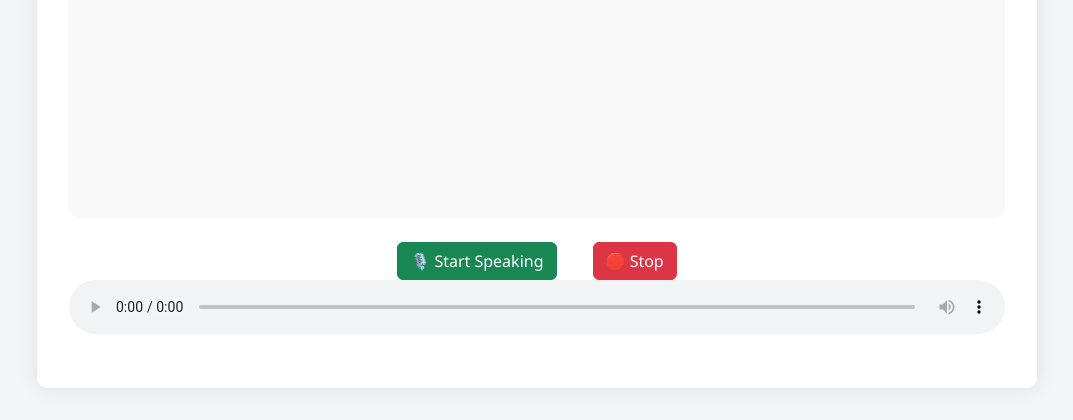
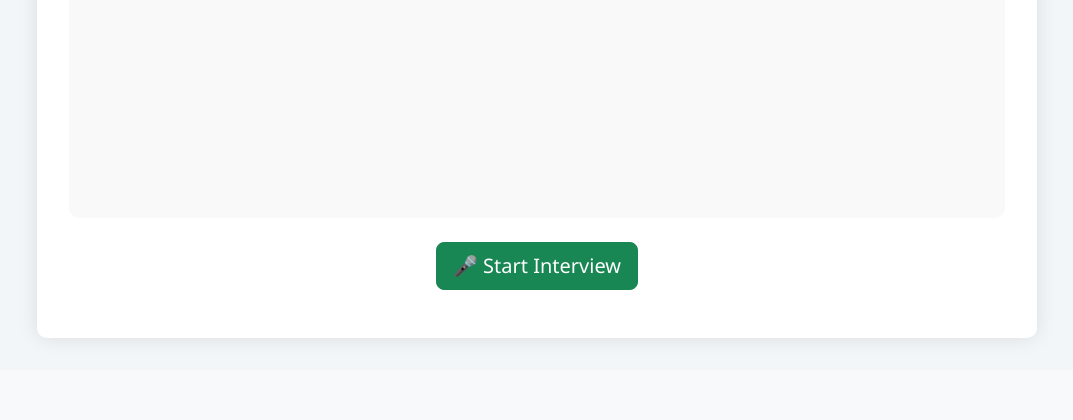
Before and after one commit to remasnamboothiri/job_portalweb, a Django app: template templates/jobapp/interview_ai.html in a window 1280 px wide. Shown: the part 485-905 px from the top of the page, without its empty margins (103-1176 px from the left). After the commit the page ends 828 px from the top, so only its background shows below. Run offline with Django 3.2, Linux system fonts and the light colour scheme; the template is opened without the code that fills it, so the values that code supplies are empty.

Commit message:
Adding user interaction requirement to enable autoplay functionality

```diff
--- a/templates/jobapp/interview_ai.html
+++ b/templates/jobapp/interview_ai.html
@@ -103,8 +103,8 @@
     </div>
   </div>
 
-  <div class="controls">
-    <button class="btn btn-success" id="startBtn">🎙️ Start Speaking</button>
+  <div class="controls" id="voiceControls" style="display:none;">
+    <button class="btn btn-success" id="speakBtn">🎙️ Start Speaking</button>
     <button class="btn btn-danger" id="stopBtn">🛑 Stop</button>
   </div>
 
@@ -112,7 +112,11 @@
     <source src="/media/tts/audio.mp3" type="audio/mpeg">
   </audio>  {% endcomment %}
 
-  <audio controls autoplay class="mb-3 w-100" id="aiAudio">
+  <div class="text-center mb-3" id="startInterview">
+    <button class="btn btn-success btn-lg" id="startBtn">🎤 Start Interview</button>
+  </div>
+
+  <audio controls class="mb-3 w-100" id="aiAudio" style="display:none;">
     <source src="{{ audio_url }}" type="audio/mpeg">
     Your browser does not support the audio element.
   </audio>
@@ -129,15 +133,13 @@
   const chatBox = document.getElementById("chatBox");
   const aiAudio = document.getElementById("aiAudio");
 
-  // Auto-play initial question when page loads
-  window.addEventListener('load', () => {
-    setTimeout(() => {
-      aiAudio.play().catch(e => {
-        console.log("Autoplay blocked, user interaction required");
-        aiAudio.controls = true;
-      });
-    }, 500);
-  });
+  // Start interview on button click
+  document.getElementById('startBtn').onclick = () => {
+    document.getElementById('startInterview').style.display = 'none';
+    document.getElementById('voiceControls').style.display = 'block';
+    aiAudio.style.display = 'block';
+    aiAudio.play();
+  };
 
   let recognition;
   if ('webkitSpeechRecognition' in window) {
@@ -187,8 +189,8 @@
     alert("Voice input not supported in your browser. Use Google Chrome.");
   }
 
-  startBtn.onclick = () => recognition && recognition.start();
-  stopBtn.onclick = () => recognition && recognition.stop();
+  document.getElementById('speakBtn').onclick = () => recognition && recognition.start();
+  document.getElementById('stopBtn').onclick = () => recognition && recognition.stop();
 </script>
 
 </body>
```
